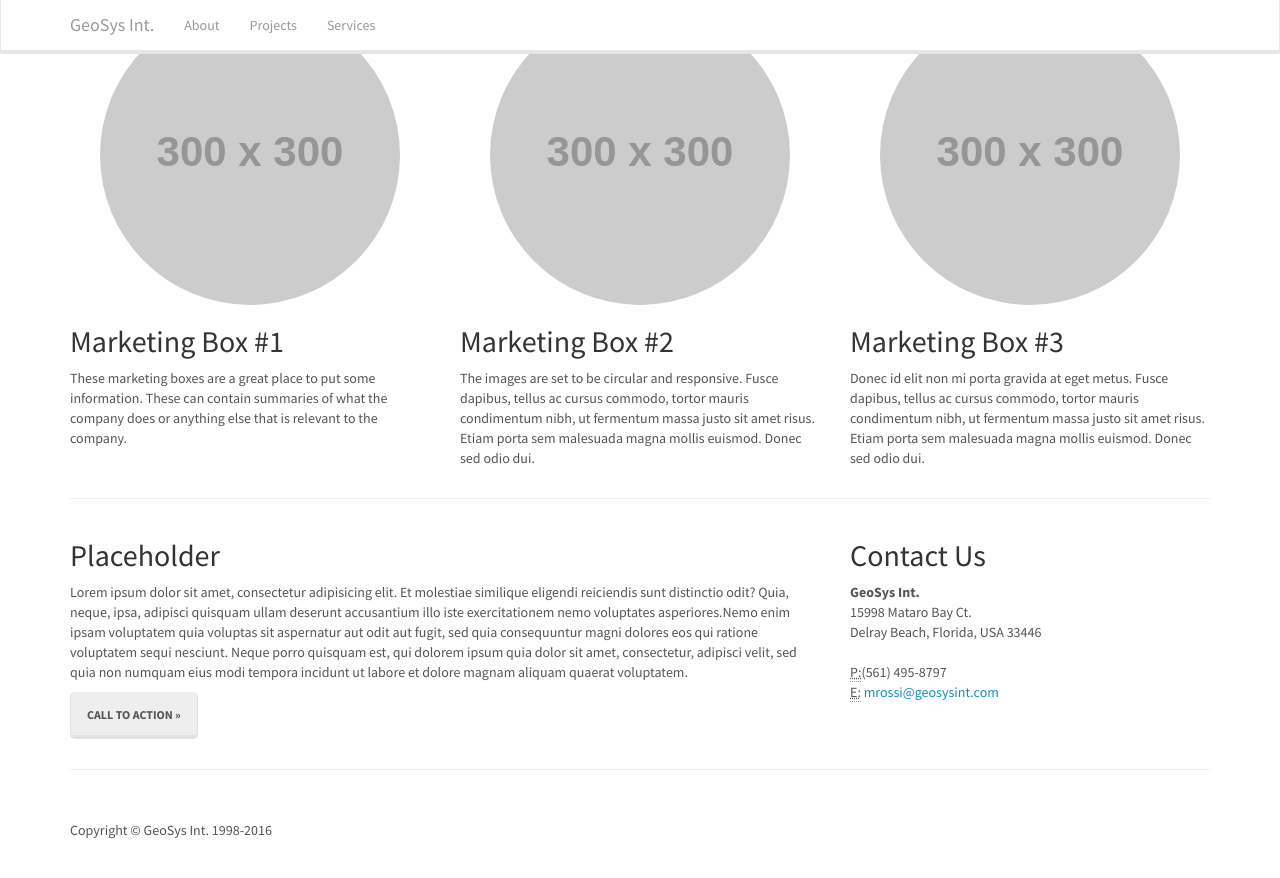
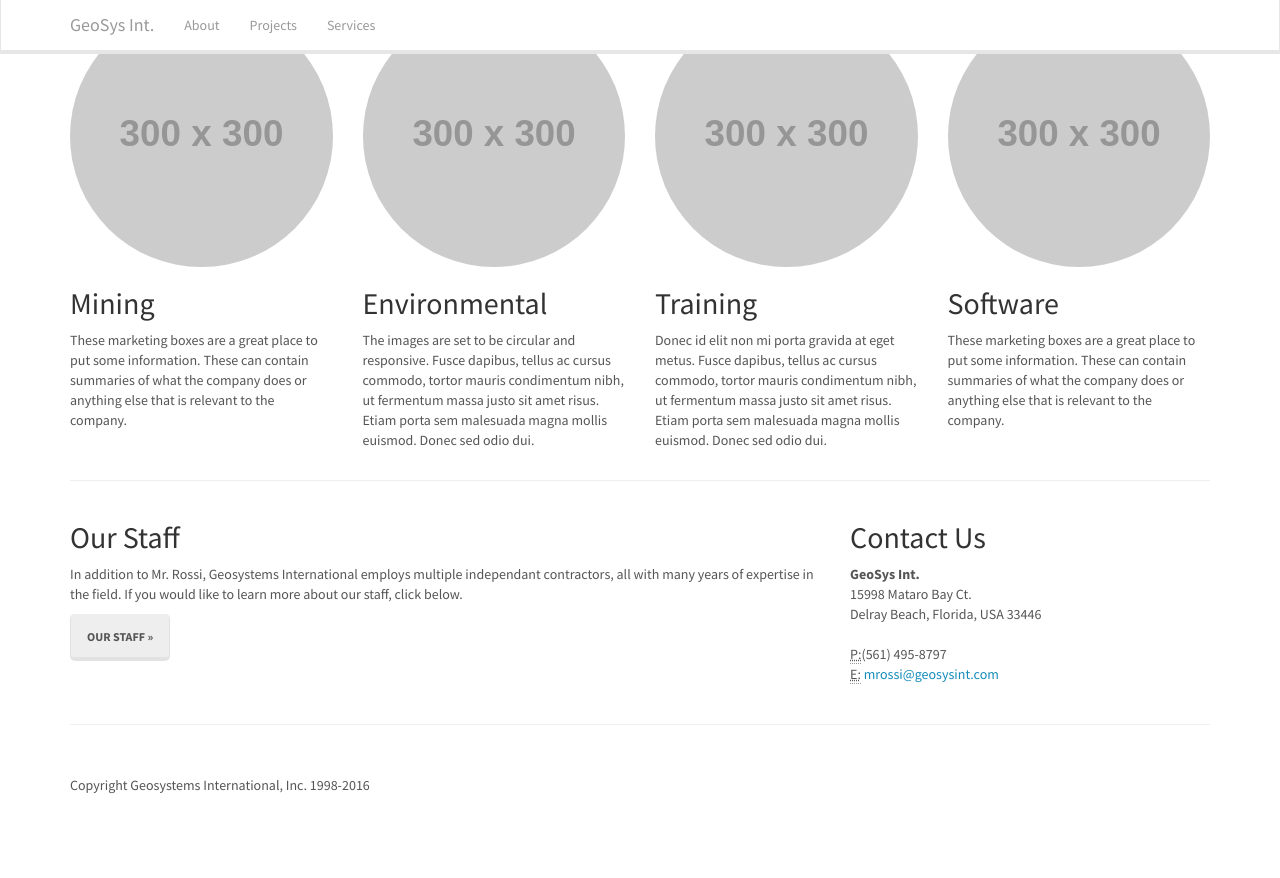
Before and after one commit to marioerossi/geosysint, a Jekyll site: the page built from index.html, in a window 1280 px wide and 900 px high, scrolled down 860 px. Shown: the top 878 px of the window. Built offline with Jekyll 4.4.1, drawn with Linux system fonts in a browser that asks for light colours; nearby versions of some CDN libraries; after the commit the page ends 1715 px from its top, so only the background shows below that.

Commit message:
Changed Footer to say "Geosystems International" Added 4th marketing box in index.html Changed marketing boxes to reflect services Changed placeholder at bottom of index.html to give information and link to personnel

```diff
--- a/_includes/footer.html
+++ b/_includes/footer.html
@@ -4,7 +4,7 @@
     <div class="row">
         <div class="col-lg-12">
             <!-- GEOSYSTEMS INTERNATIONAL, Inc. -->
-            <p>Copyright &copy; {{ site.title }} 1998-2016</p>
+            <p>Copyright Geosystems International, Inc. 1998-2016</p>
         </div>
     </div>
     <!-- /.row -->
--- a/index.html
+++ b/index.html
@@ -27,20 +27,25 @@ layout: landing
 <hr>
 
 <div class="row">
-    <div class="col-sm-4">
+    <div class="col-sm-3">
         <img class="img-circle img-responsive img-center" src="http://placehold.it/300x300" alt="">
-        <h2>Marketing Box #1</h2>
+        <h2>Mining</h2>
         <p>These marketing boxes are a great place to put some information. These can contain summaries of what the company does or anything else that is relevant to the company.</p>
     </div>
-    <div class="col-sm-4">
+    <div class="col-sm-3">
         <img class="img-circle img-responsive img-center" src="http://placehold.it/300x300" alt="">
-        <h2>Marketing Box #2</h2>
+        <h2>Environmental</h2>
         <p>The images are set to be circular and responsive. Fusce dapibus, tellus ac cursus commodo, tortor mauris condimentum nibh, ut fermentum massa justo sit amet risus. Etiam porta sem malesuada magna mollis euismod. Donec sed odio dui.</p>
     </div>
-    <div class="col-sm-4">
+    <div class="col-sm-3">
         <img class="img-circle img-responsive img-center" src="http://placehold.it/300x300" alt="">
-        <h2>Marketing Box #3</h2>
+        <h2>Training</h2>
         <p>Donec id elit non mi porta gravida at eget metus. Fusce dapibus, tellus ac cursus commodo, tortor mauris condimentum nibh, ut fermentum massa justo sit amet risus. Etiam porta sem malesuada magna mollis euismod. Donec sed odio dui.</p>
+    </div>
+    <div class="col-sm-3">
+        <img class="img-circle img-responsive img-center" src="http://placehold.it/300x300" alt="">
+        <h2>Software</h2>
+        <p>These marketing boxes are a great place to put some information. These can contain summaries of what the company does or anything else that is relevant to the company.</p>
     </div>
 </div>
 <!-- /.row -->
@@ -48,10 +53,11 @@ layout: landing
 
 <div class="row">
     <div class="col-sm-8">
-        <h2>Placeholder</h2>
-        <p>Lorem ipsum dolor sit amet, consectetur adipisicing elit. Et molestiae similique eligendi reiciendis sunt distinctio odit? Quia, neque, ipsa, adipisci quisquam ullam deserunt accusantium illo iste exercitationem nemo voluptates asperiores.Nemo enim ipsam voluptatem quia voluptas sit aspernatur aut odit aut fugit, sed quia consequuntur magni dolores eos qui ratione voluptatem sequi nesciunt. Neque porro quisquam est, qui dolorem ipsum quia dolor sit amet, consectetur, adipisci velit, sed quia non numquam eius modi tempora incidunt ut labore et dolore magnam aliquam quaerat voluptatem. </p>
+        <h2>Our Staff</h2>
+        <p>In addition to Mr. Rossi, Geosystems International employs multiple independant contractors, all with many years of expertise in the field. If you would like to learn more about our staff, click below.
+       </p>
         <p>
-            <a class="btn btn-default btn-lg" href="#">Call to Action &raquo;</a>
+            <a class="btn btn-default btn-lg" href="#">Our Staff &raquo;</a>
         </p>
     </div>
     <div class="col-sm-4">
```
